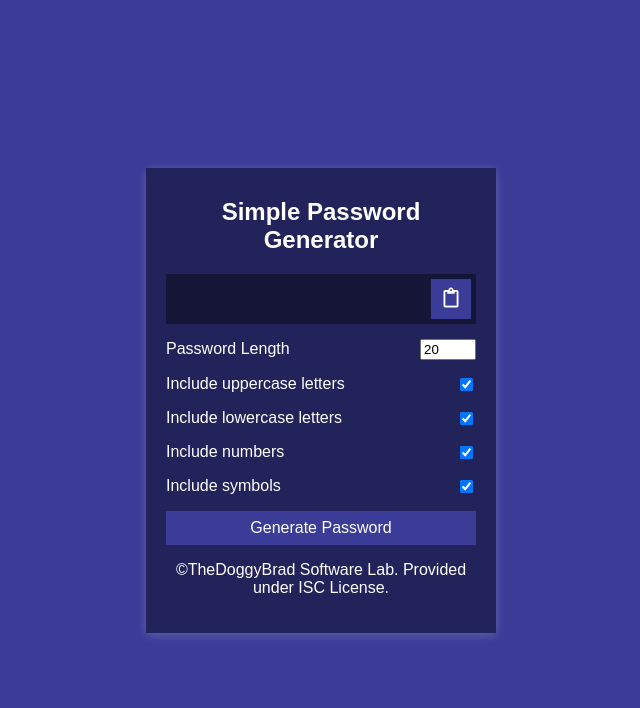
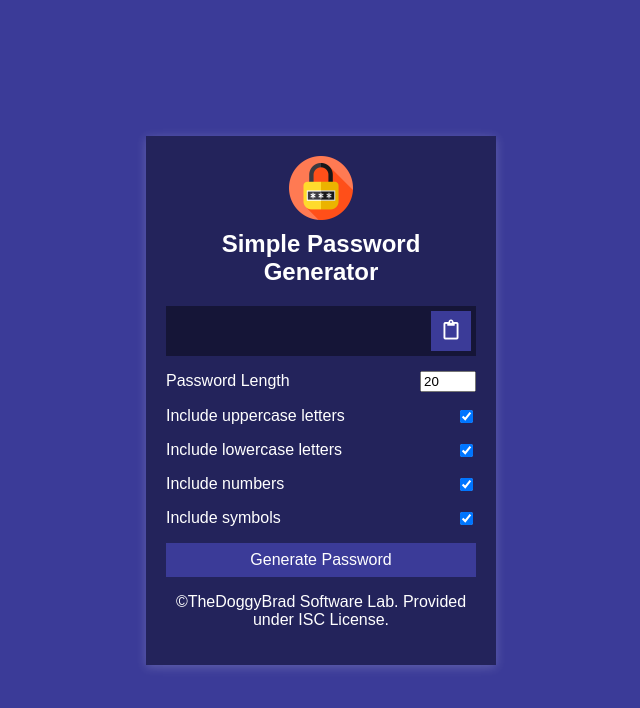
Before and after one commit to thedoggybrad/passwordgenerator, a plain HTML site: page index.html in a window 1280 px wide. Shown: the whole page, without its empty margins (319-959 px from the left). Drawn offline with Linux system fonts and the light colour scheme; a web font is replaced by a local one.

Commit message:
Update index.html

```diff
--- a/index.html
+++ b/index.html
@@ -17,6 +17,7 @@
  </head>
   <body>
     <div class="container">
+    <img style="display: block; margin-left: auto; margin-right: auto;" src="421648.png" alt="LOGO" width="64"  height="64">
       <h2>Simple Password Generator</h2>
       <div class="result-container">
         <span id="result"></span>
```
